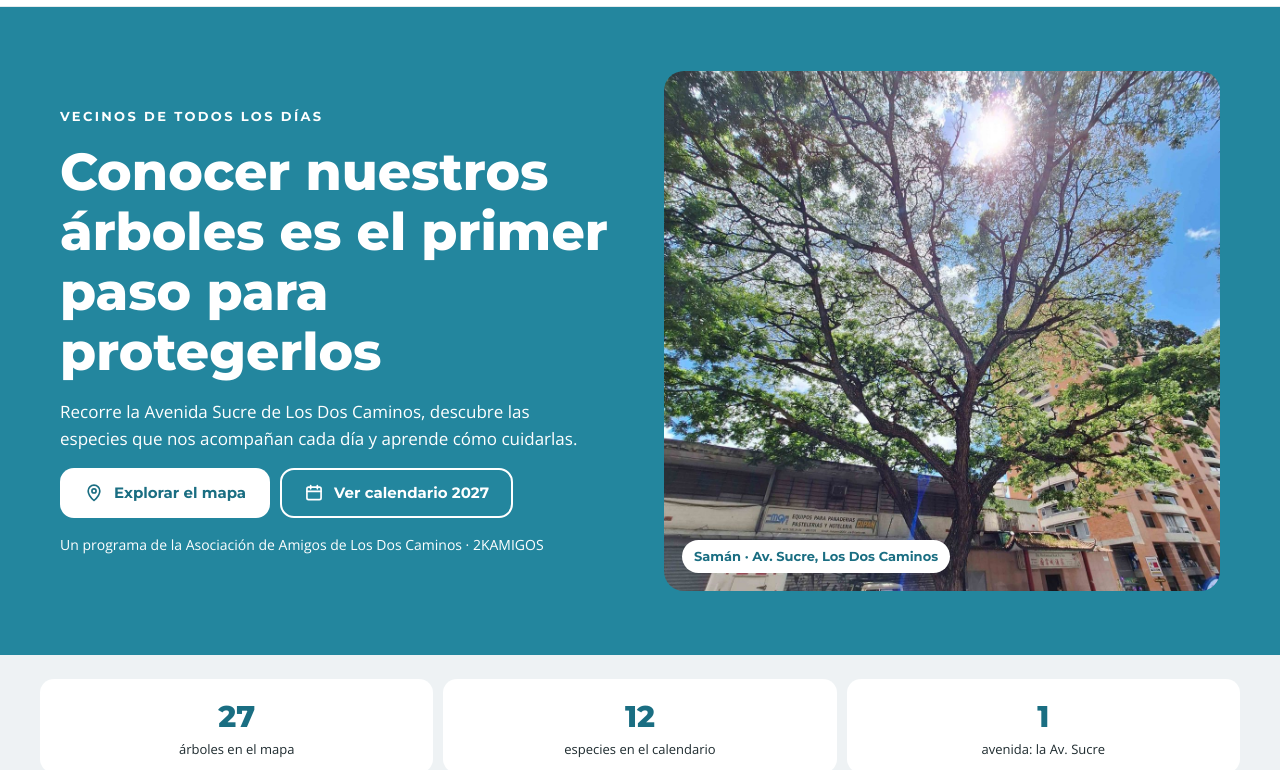
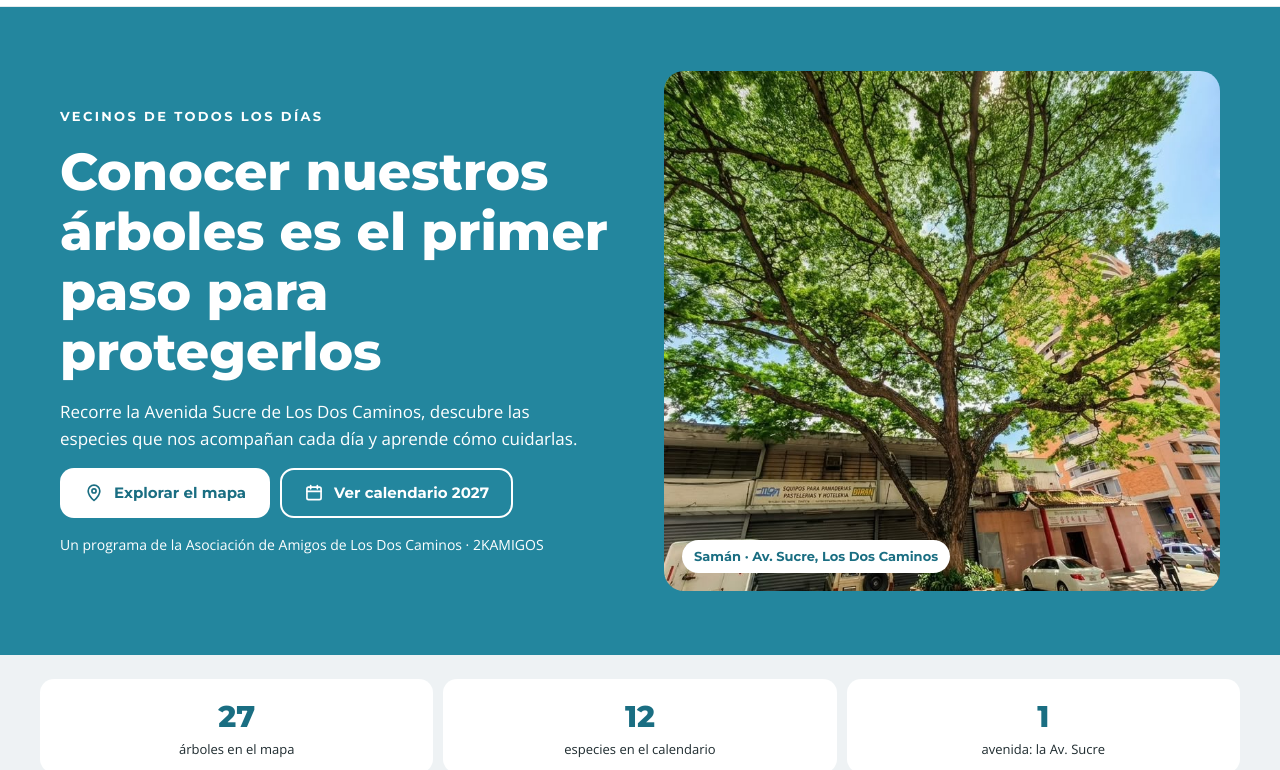
Before and after one commit to 2kamigos/caminos-verdes, a plain HTML site: page index.html in a window 1280 px wide. Shown: the part 57-827 px from the top of the page. Drawn offline with nearby package versions, Linux system fonts and the light colour scheme.

Commit message:
Usar la nueva foto en la portada

```diff
--- a/index.html
+++ b/index.html
@@ -82,7 +82,7 @@
   <!-- ==================== A. INICIO ==================== -->
   <section id="inicio" class="portada" aria-labelledby="titulo-inicio">
     <figure class="portada__foto-marco">
-      <img class="portada__foto" src="img/fotos/saman.jpg" alt="El Samán de la Avenida Sucre de Los Dos Caminos" width="1200" height="1600">
+      <img class="portada__foto" src="img/fotos/image.jpg" alt="El Samán de la Avenida Sucre de Los Dos Caminos" width="810" height="1080">
       <figcaption class="portada__pie">Samán · Av. Sucre, Los Dos Caminos</figcaption>
     </figure>
     <div class="portada__panel">
@@ -98,7 +98,7 @@
           <p class="portada__firma">Un programa de la Asociación de Amigos de Los Dos Caminos · 2KAMIGOS</p>
         </div>
         <figure class="portada__galeria">
-          <img src="img/fotos/saman.jpg" alt="El Samán de la Avenida Sucre de Los Dos Caminos" loading="lazy">
+          <img src="img/fotos/image.jpg" alt="El Samán de la Avenida Sucre de Los Dos Caminos" loading="lazy">
           <figcaption class="portada__pie">Samán · Av. Sucre, Los Dos Caminos</figcaption>
         </figure>
       </div>
```
